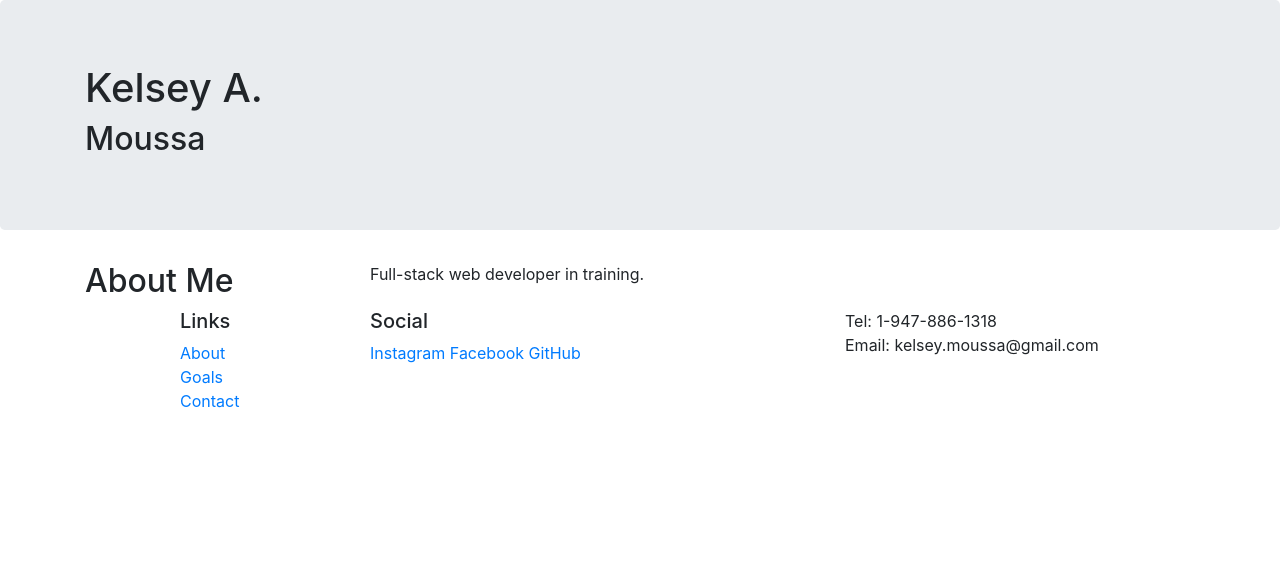
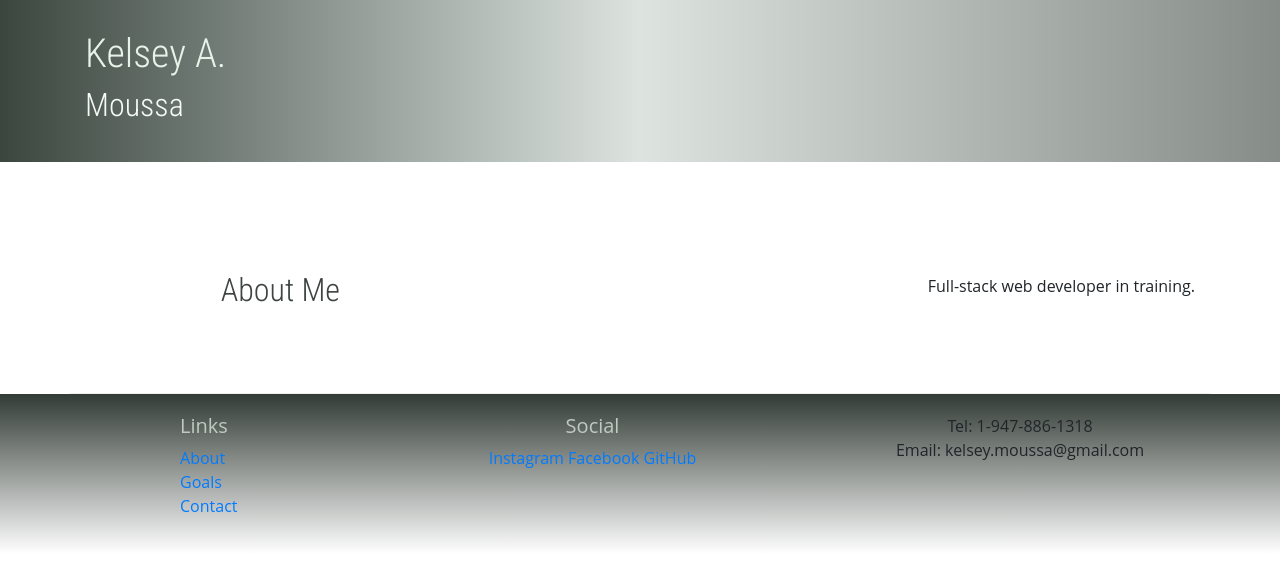
Before and after one commit to KMoussa33/bootstrapPortfolio, a website: page index.html in a window 1280 px wide. Drawn offline with nearby package versions, Linux system fonts and the light colour scheme.

Commit message:
Portfolio Custom Styles

```diff
--- /dev/null
+++ b/css/styles.css
@@ -0,0 +1,36 @@
+body {
+    font-family: "Open Sans", sans-serif;
+}
+
+h1, h2, h3 {
+    font-family: "Roboto Condensed";
+}
+
+h2 {
+    color: #3e4441;
+}
+
+header h2 {
+    color: #f5faf8;
+}
+
+footer {
+    background-image: linear-gradient(#323b35, white);
+    padding: 20px 0;
+}
+
+.jumbotron {
+    padding: 30px;
+    background-image: linear-gradient(to right, #3b463f, #dde4e0, #868d89);
+    color: rgb(231, 243, 233);
+}
+
+.row-content {
+    padding: 50px 0;
+    border-bottom: 1px ridge;
+    min-height: 200px;
+}
+
+h5 {
+    color:rgb(191, 202, 193)
+}
--- a/index.html
+++ b/index.html
@@ -6,13 +6,16 @@
     <meta name="viewport" content="width=device-width, initial-scale=1" />
 
     <link rel="stylesheet" href="node_modules/bootstrap/dist/css/bootstrap.min.css" />
+    <link rel="preconnect" href="https://fonts.googleapis.com"><link rel="preconnect" href="https://fonts.gstatic.com" crossorigin />
+    <link href="https://fonts.googleapis.com/css2?family=Roboto+Condensed:wght@300&display=swap" rel="stylesheet" />
+    <link rel="stylesheet" href="css/styles.css" />
 
     <title>Kelsey Moussa Portfolio</title>
 </head>
 
 <body>
 
-    <header class="jumbotron">
+    <header class="jumbotron jumbotron-fluid">
         <div class="container">
             <div class="row">
                 <div class="col">
@@ -24,12 +27,12 @@
     </header>
 
     <div class="container">
-        <div class="row">
+        <div class="row row-content align-items-center">
             <div class="col-sm-4 col-md-3">
-                <h2>About Me</h2>
+                <h2 class="text-sm-right">About Me</h2>
             </div>
             <div class="col">
-                <p>Full-stack web developer in training.</p>
+                <p class="text-sm-right">Full-stack web developer in training.</p>
             </div>
         </div>
     </div>
@@ -45,13 +48,13 @@
                         <li><a href="#">Contact</a></li>
                     </ul>
                 </div>
-                <div class="col-6 col-sm-5">
+                <div class="col-6 col-sm-5 text-center">
                     <h5>Social</h5>
                     <a href="http://instagram.com/">Instagram</a>
                     <a href="http://facebook.com/">Facebook</a>
                     <a href="http://github.com/">GitHub</a>
                 </div>
-                <div class="col-sm-4">
+                <div class="col-sm-4 text-center">
                     Tel: 1-947-886-1318<br />
                     Email: kelsey.moussa@gmail.com
                 </div>
```
